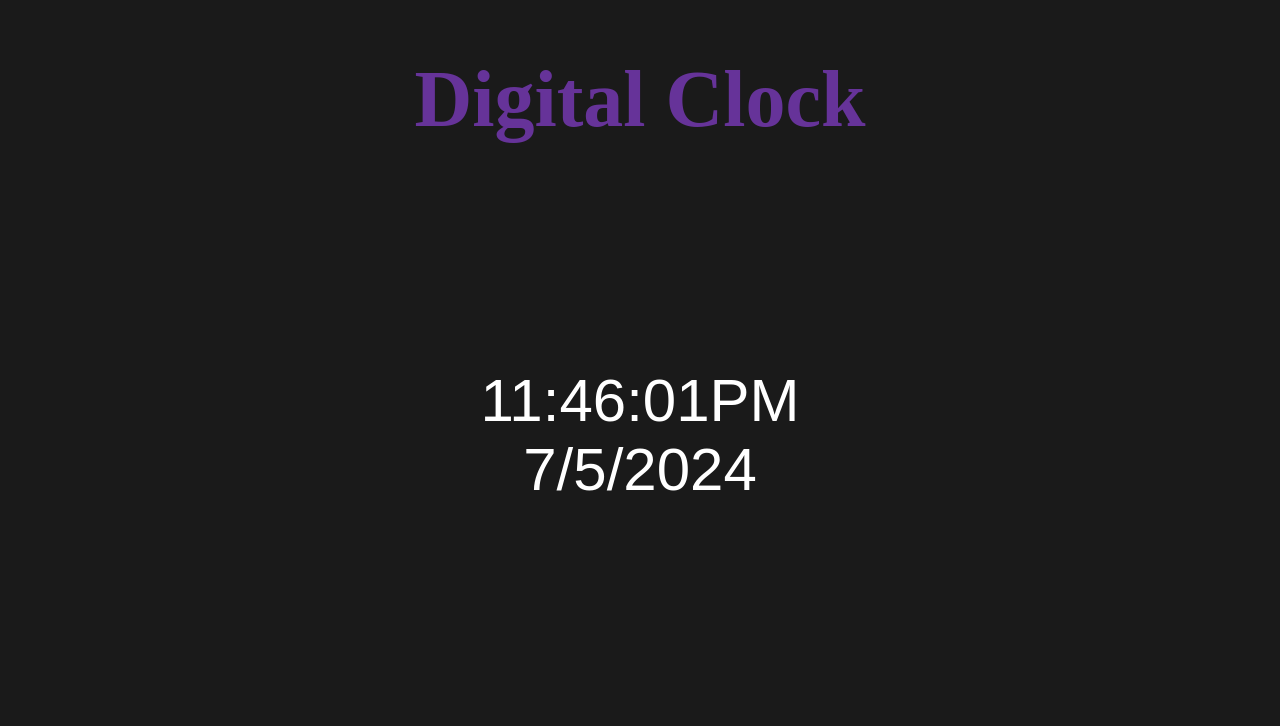
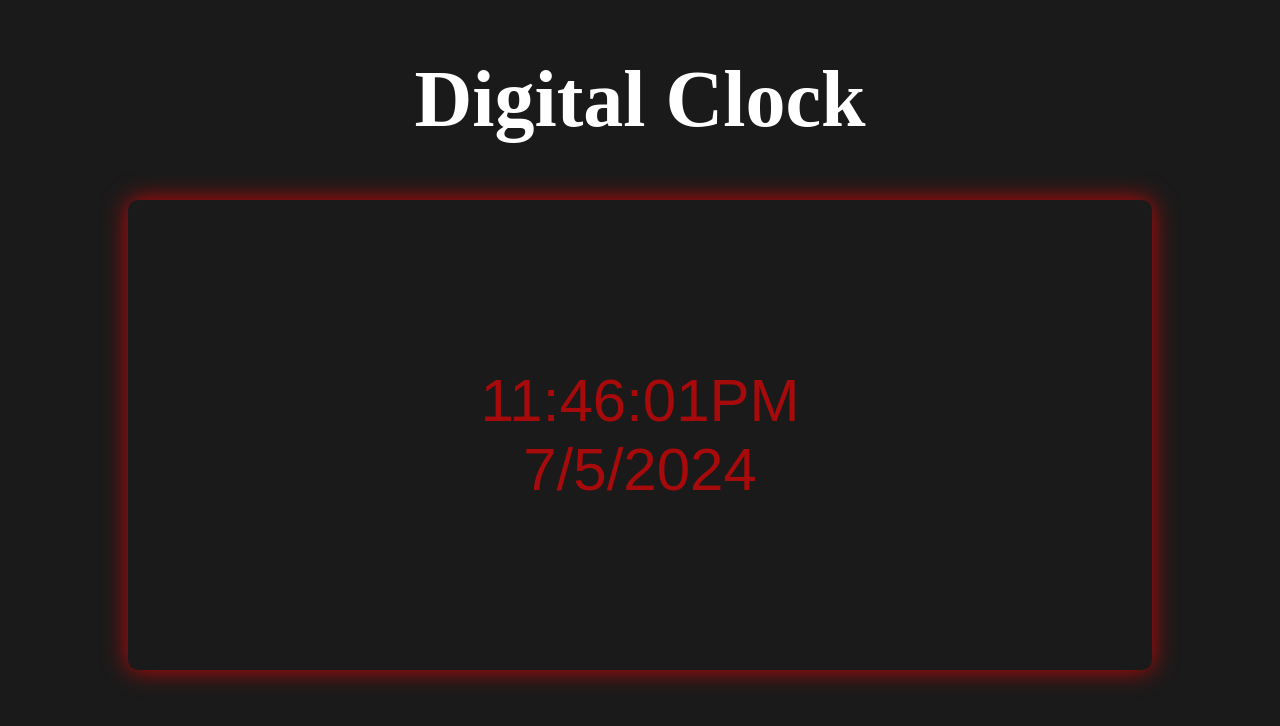
Before and after one commit to ubaidullahshahid/Digital-Clock, a plain HTML site: page index.html in a window 1280 px wide. Drawn offline with Linux system fonts and the light colour scheme.

Commit message:
add box-shadow and change color

```diff
--- a/styles.css
+++ b/styles.css
@@ -2,6 +2,11 @@ body {
   margin: 0px;
   padding: 0px;
   background-color: #1a1a1a;
+  display: flex;
+  /* justify-content: center; */
+  width: 100%;
+  flex-direction: column;
+  align-items: center;
   /* height: 100vh; */
 }
 .container {
@@ -12,19 +17,26 @@ body {
   justify-content: center;
   align-items: center;
   margin: 0;
-    color: #fff;
+  /* background-color: red; */
+  width: 80%;
+  border-radius: 10px;
+  box-shadow: 0px 0px 25px 0px rgba(248, 9, 9, 0.75);
+  -webkit-box-shadow: 0px 0px 25px 0px rgba(255, 0, 0, 0.75);
+  -moz-box-shadow: 0px 0px 25px 0px rgba(255, 0, 0, 0.75);
 }
 
 #clock {
   font-size: 60px;
   text-align: center;
+  color: rgba(255, 0, 0, 0.616);
 }
 #date {
   font-size: 60px;
   text-align: center;
+  color: rgba(255, 0, 0, 0.616);
 }
 .heading {
-    color: rebeccapurple;
+  color: white;
 }
 .heading-wrap {
   height: 200px;
```
Lines whose indentation alone changed are shown as unchanged.
